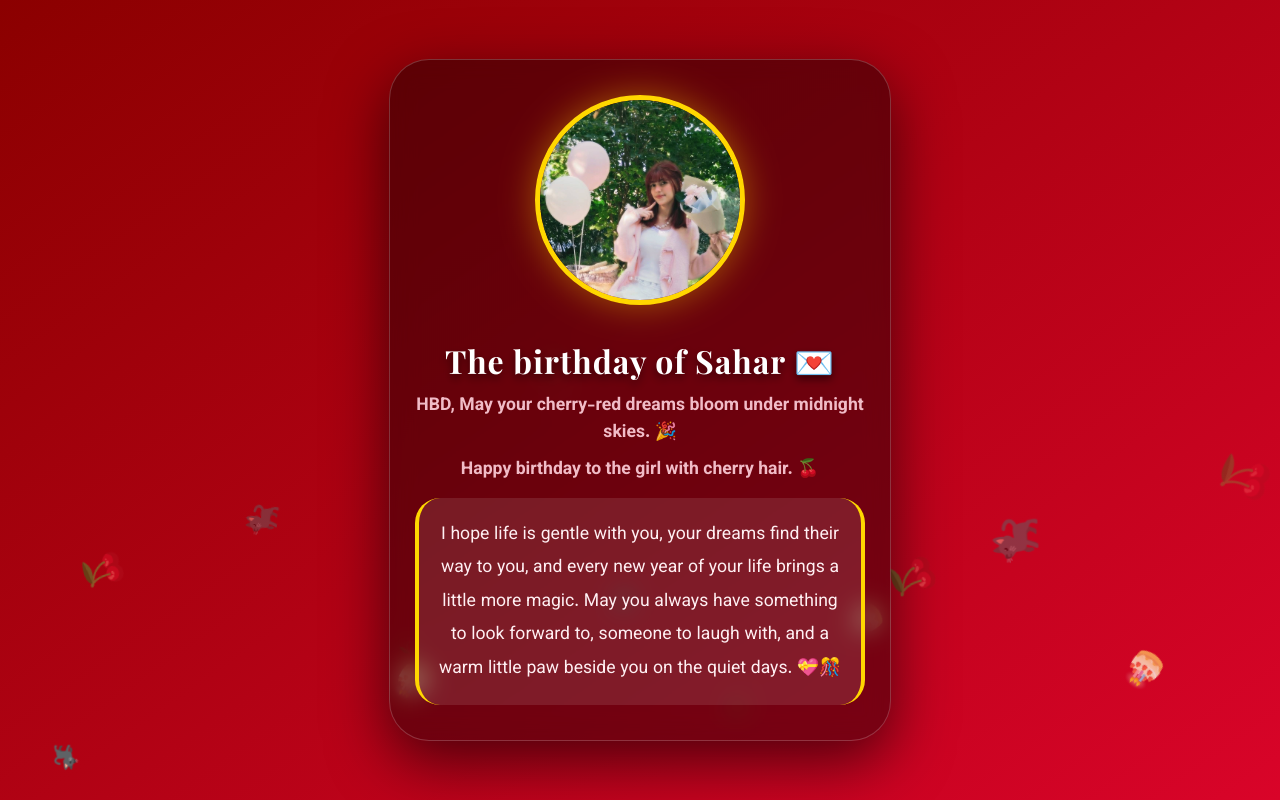
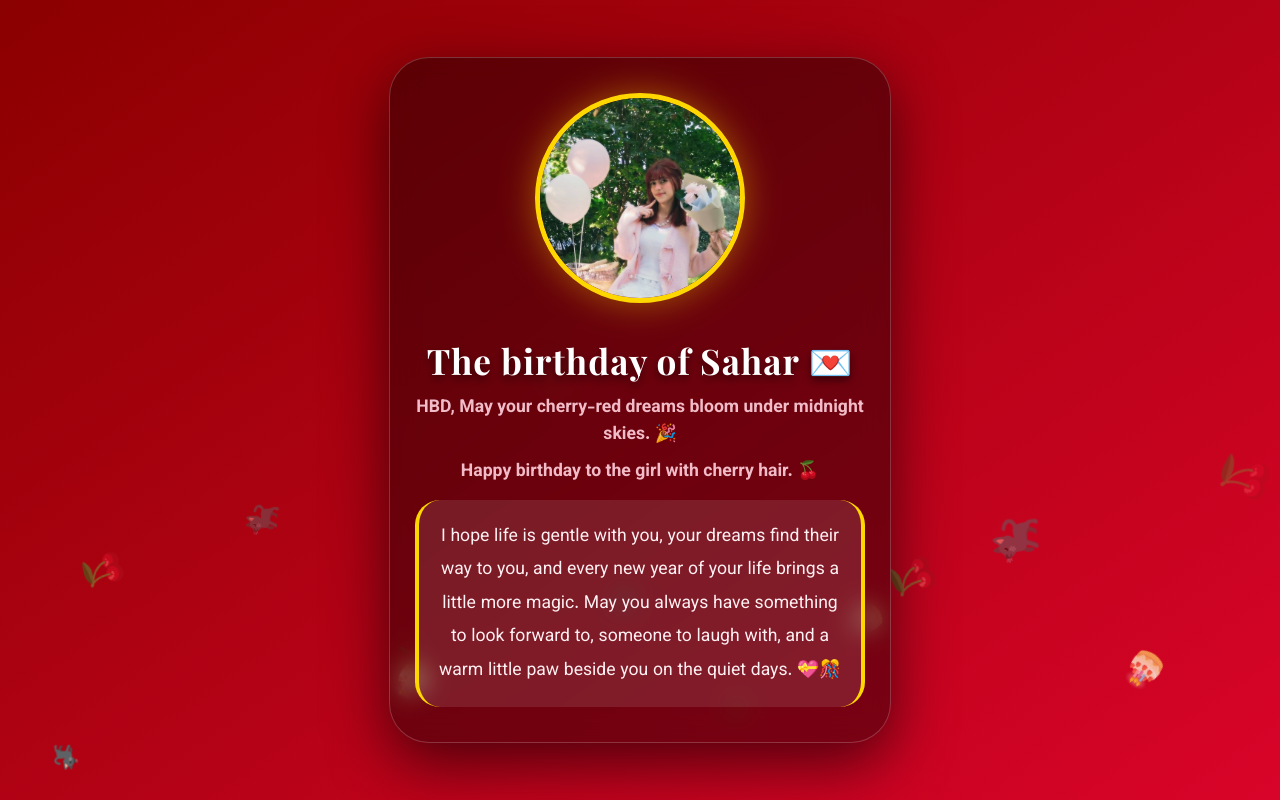
Before and after one commit to unknown-tech852/HBDmybestie, a plain HTML site: page index.html in a window 1280 px wide. Shown: the top 800 px of the page. Drawn offline with nearby package versions, Linux system fonts and the light colour scheme.

Commit message:
Update index.html

```diff
--- a/index.html
+++ b/index.html
@@ -11,7 +11,6 @@
             margin: 0;
             padding: 0;
             min-height: 100vh;
-            /* بک گراند قرمز */
             background: linear-gradient(145deg, #8b0000 0%, #d90429 100%);
             display: flex;
             justify-content: center;
@@ -70,7 +69,7 @@
 
         h1 {
             color: #ffffff;
-            font-size: 2rem;
+            font-size: 2.2rem;
             margin: 10px 0;
             text-shadow: 0 4px 8px rgba(0,0,0,0.5);
             letter-spacing: 1px;
@@ -105,15 +104,22 @@
         <!-- عکس -->
         <img src="sahar.jpg" alt="Sahar" class="profile-img" onerror="this.src='https://via.placeholder.com/200/8b0000/ffffff?text=SAHAR'">
 
+        <!-- اسم و متن اصلی (HBD my bestie حذف شد) -->
         <h1>The birthday of Sahar 💌</h1>
+
+        <!-- متن دوم -->
         <h2>HBD, May your cherry-red dreams bloom under midnight skies. 🎉</h2>
+
+        <!-- متن سوم -->
         <h2>Happy birthday to the girl with cherry hair. 🍒</h2>
 
+        <!-- متن اصلی تبریک -->
         <div class="message">
             I hope life is gentle with you, your dreams find their way to you, and every new year of your life brings a little more magic. May you always have something to look forward to, someone to laugh with, and a warm little paw beside you on the quiet days. 💝🎊
         </div>
     </div>
 
+    <!-- اسکریپت ایموجی ها -->
     <script>
         function createElement(className, symbol) {
             const el = document.createElement('div');
```
